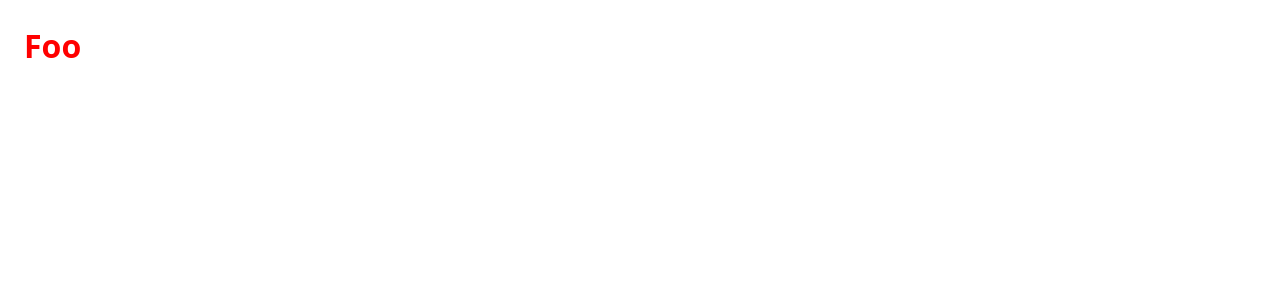
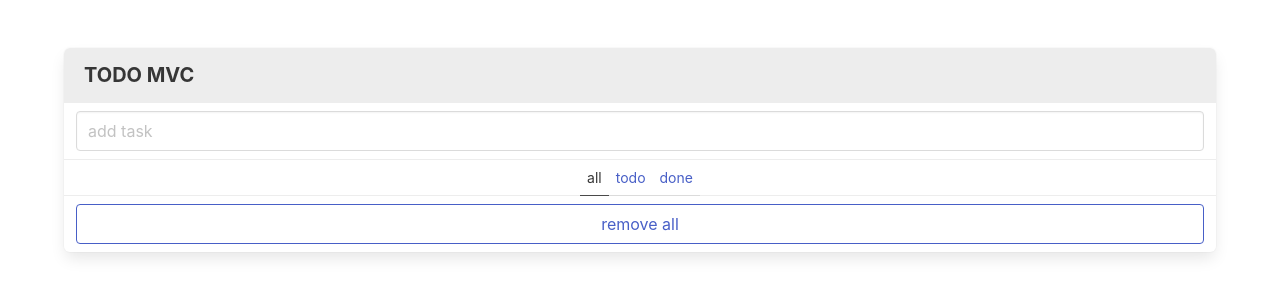
Before and after one commit to danivm/todo-mvc, a React (Vite) app: page / in a window 1280 px wide. Shown: the top 300 px of the page. Built offline with nearby package versions, Linux system fonts and the light colour scheme.

Commit message:
create todo

```diff
--- a/package.json
+++ b/package.json
@@ -11,11 +11,14 @@
   "author": "",
   "license": "ISC",
   "dependencies": {
-    "parcel-bundler": "1.6.2",
+    "bulma": "^0.6.2",
     "react": "^16.2.0",
     "react-dom": "^16.2.0"
   },
   "devDependencies": {
+    "parcel-bundler": "1.6.2",
+    "babel-plugin-transform-class-properties": "^6.24.1",
+    "babel-preset-env": "^1.6.1",
     "node-sass": "^4.7.2"
   }
 }
--- a/src/App.js
+++ b/src/App.js
@@ -1,10 +1,98 @@
 import React, { Component } from 'react';
+import './App.scss'
+import 'bulma/css/bulma.css'
+
+const FILTERS = ['all', 'todo', 'done']
 
 class App extends Component {
+  state = {
+    tasks: [],
+    filter: FILTERS[0]
+  }
+
+  changeFilter = (filter) => {
+    this.setState({ filter })
+  }
+
+  addTasks = (e) => {
+    if (e.key === 'Enter') {
+      const { tasks } = this.state
+      tasks.push({
+        id: new Date().toISOString(),
+        text: e.target.value,
+        done: false
+      })
+      e.target.value = ''
+      this.setState({ tasks })
+    }
+  }
+
+  toggleDone = (id) => {
+    let { tasks } = this.state
+    tasks.map((task, i) =>{
+      if (task.id === id) {
+        tasks[i].done = !tasks[i].done
+      }
+    })
+    this.setState({ tasks })
+  }
+
   render() {
+    const { tasks } = this.state
+
     return (
-      <div className="App">
-        <h1>Foo</h1>
+      <div className="section">
+        <div className="container">
+          <nav className="panel">
+            <p className="panel-heading">
+              TODO MVC
+            </p>
+            <div className="panel-block">
+              <p className="control">
+                <input
+                  className="input"
+                  type="text"
+                  placeholder="add task"
+                  onKeyPress={this.addTasks}
+                />
+              </p>
+            </div>
+            <p className="panel-tabs">
+              {
+                FILTERS.map((filter) => {
+                  const filterClass = (filter === this.state.filter) ? 'is-active' : ''
+                  return (
+                    <a className={filterClass} onClick={() => this.changeFilter(filter)}>
+                      {filter}
+                    </a>
+                  )
+                })
+              }
+            </p>
+            {
+              tasks.map((task) => {
+                if ((task.done && this.state.filter === 'todo') || ((!task.done && this.state.filter === 'done'))) {
+                  return null
+                }
+                return (
+                  <label className="panel-block" key={task.id}>
+                    <input
+                      type="checkbox"
+                      defaultChecked={task.done}
+                      onClick={() => this.toggleDone(task.id)}
+                    />
+                    { task.text }
+                  </label>
+                )
+              })
+            }
+            <div className="panel-block">
+              <button className="button is-link is-outlined is-fullwidth">
+                remove all
+              </button>
+            </div>
+          </nav>
+        </div>
       </div>
     );
   }
--- /dev/null
+++ b/src/App.scss
@@ -0,0 +1,3 @@
+h1 {
+  color: red;
+}
--- a/src/index.html
+++ b/src/index.html
@@ -2,5 +2,6 @@
 <body>
   <div id="root"></div>
   <script src="./index.js"></script>
+  <script defer src="https://use.fontawesome.com/releases/v5.0.6/js/all.js"></script>
 </body>
 </html>
--- a/src/index.js
+++ b/src/index.js
@@ -1,6 +1,5 @@
 import React from 'react';
 import ReactDOM from 'react-dom';
-import './index.scss';
 import App from './App';
 
 ReactDOM.render(
--- a/src/index.scss
+++ /dev/null
@@ -1,8 +0,0 @@
-body {
-  font-family: system-ui;
-  padding: 16px;
-}
-
-h1 {
-  color: red;
-}
```
Also changed, not shown: .babelrc (added), 1 other file (tests, documents, lock files or other folders).
